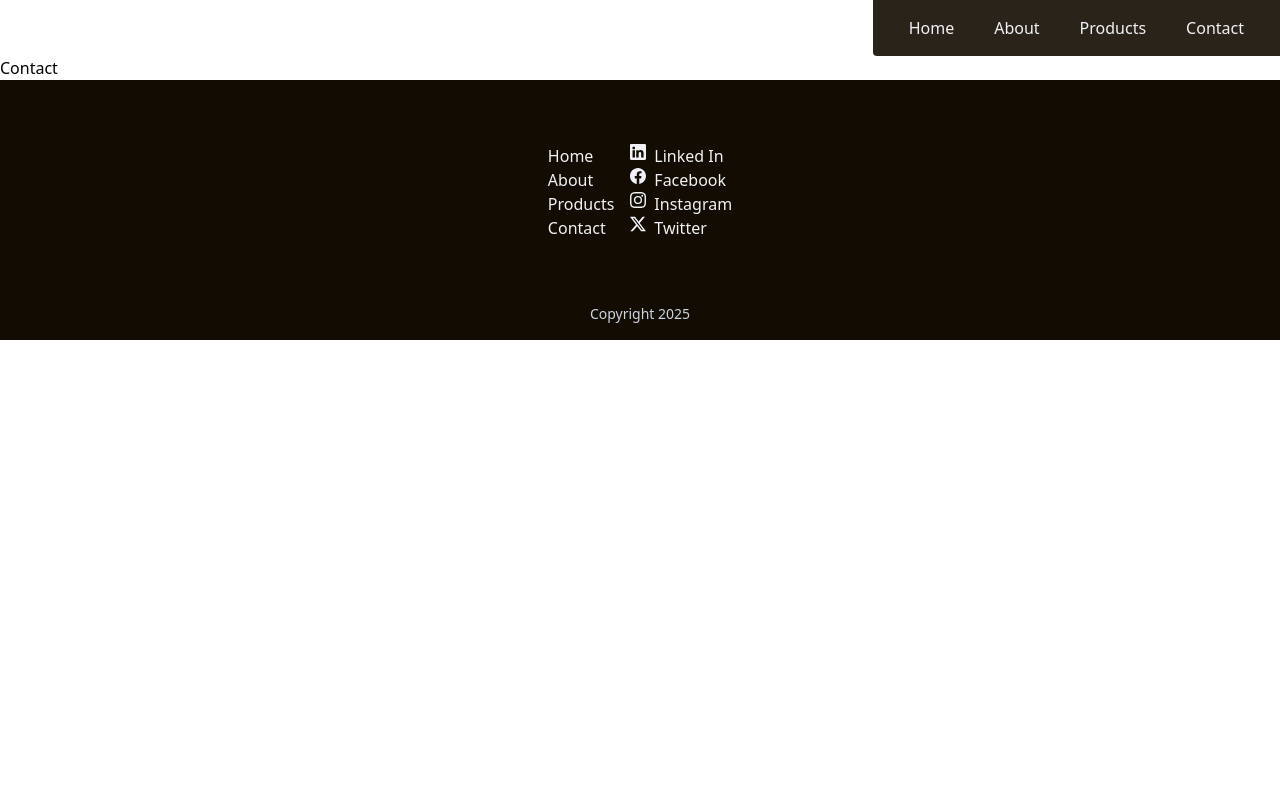
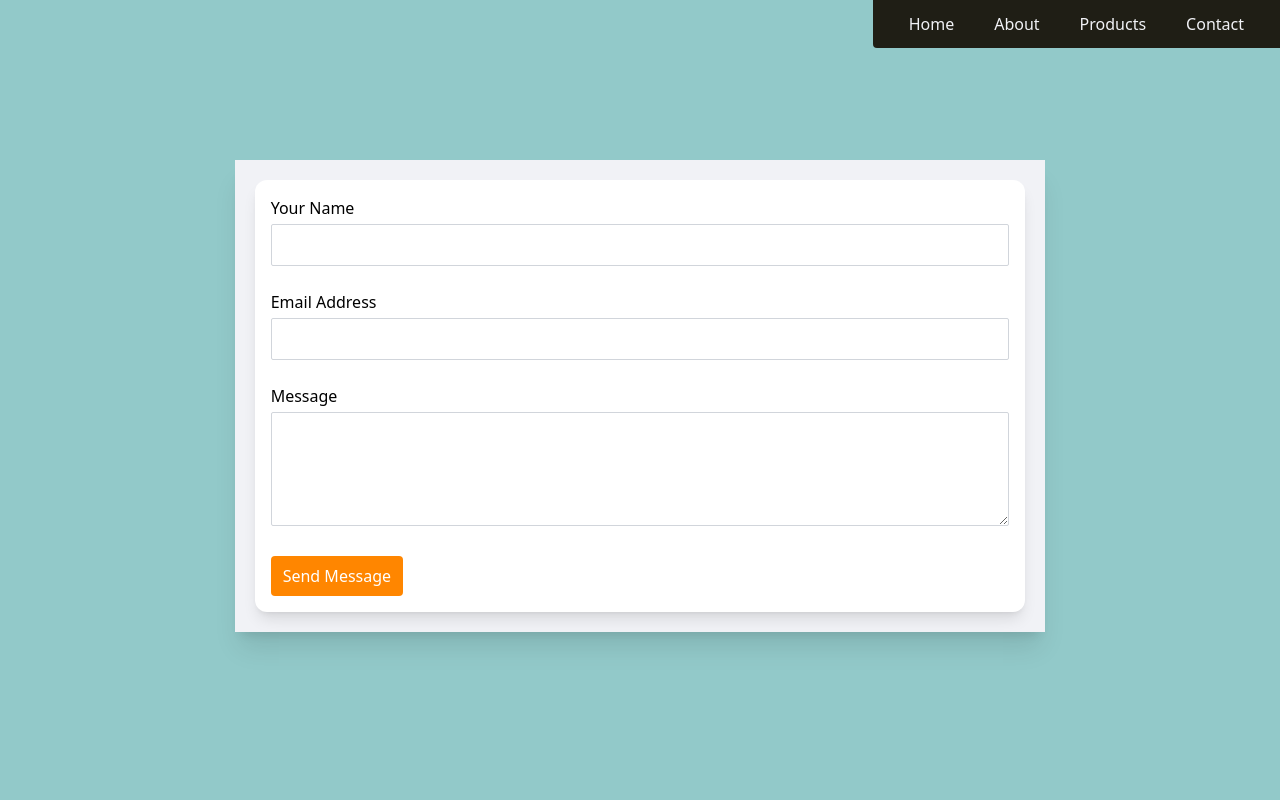
Before and after one commit to Junaidadams/bite-sized, a React (Vite) app: page /contact in a window 1280 px wide. Shown: the top 800 px of the page. Built offline with nearby package versions, Linux system fonts and the light colour scheme.

Commit message:
Small changes

```diff
--- a/src/components/ListingTile.jsx
+++ b/src/components/ListingTile.jsx
@@ -1,6 +1,8 @@
 import PropTypes from "prop-types";
 import { useContext, useState } from "react";
 import { CartContext } from "../context/CartContext";
+import { BsCartPlus } from "react-icons/bs";
+import { img } from "framer-motion/client";
 
 const ListingTile = ({ data }) => {
   const { addToCart } = useContext(CartContext);
@@ -12,17 +14,17 @@ const ListingTile = ({ data }) => {
   const handleAddToCart = () => {
     const cartItem = {
       key: data.key,
+      img: data.img,
       name: data.name,
       price: data.pricing,
       quantity: selectedQuantity,
       flavour: selectedFlavour,
     };
     addToCart(cartItem);
-    alert(`${data.name} added to cart`);
   };
 
   return (
-    <div className="w-full flex flex-col rounded-xl bg-white shadow-lg m-auto">
+    <div className="w-full flex flex-col rounded-t-xl rounded-b-sm bg-white shadow-lg m-auto">
       <div className="relative h-40">
         <img
           src={data.img}
@@ -32,7 +34,7 @@ const ListingTile = ({ data }) => {
       </div>
       <div className="flex flex-col justify-between p-4 sm:p-6 ">
         <div>
-          <h3 className="font-bold text-lg">{data.name}</h3>
+          <h3 className="font-bold tracking-wide text-xl">{data.name}</h3>
           <p className="text-gray-700">Price: R{data.pricing}</p>
 
           <div className="my-2">
@@ -82,9 +84,9 @@ const ListingTile = ({ data }) => {
 
         <button
           onClick={handleAddToCart}
-          className="bg-mainOrange text-white px-3 py-2 rounded mt-2 hover:bg-opacity-90"
+          className="bg-mainOrange text-white px-3 py-2 rounded mt-2 hover:bg-opacity-90 flex"
         >
-          Add to Cart
+          <span>Add to Cart</span> <BsCartPlus className="my-auto mx-2" />
         </button>
       </div>
     </div>
--- a/src/components/Navbar.jsx
+++ b/src/components/Navbar.jsx
@@ -38,7 +38,7 @@ const Navbar = () => {
         <Toggle isOpen={isOpen} onClick={() => setIsOpen(!isOpen)} />
       </div>
 
-      <ul className="space-x-8 capitalize px-8 rounded-bl md:flex hidden flex-row ml-auto text-mainWhite backdrop-blur bg-mainBlack bg-opacity-90 pb-4 pt-4">
+      <ul className="space-x-8 capitalize px-8 rounded-bl md:flex hidden flex-row ml-auto mb-auto text-mainWhite backdrop-blur bg-mainBlack bg-opacity-90 pb-3 pt-3">
         {navigationLinks.map((link) => (
           <li key={link.key} className="">
             <a
--- a/src/context/CartContext.jsx
+++ b/src/context/CartContext.jsx
@@ -1,3 +1,4 @@
+import { array } from "prop-types";
 import { createContext, useState, useEffect } from "react";
 
 export const CartContext = createContext();
@@ -18,8 +19,16 @@ export const CartProvider = ({ children }) => {
 
   const clearCart = () => setCart([]);
 
+  const removeFromCart = (item) => {
+    setCart((prevCart) =>
+      prevCart.filter((cartItem) => cartItem.key !== item.key)
+    );
+  };
+
   return (
-    <CartContext.Provider value={{ cart, addToCart, clearCart }}>
+    <CartContext.Provider
+      value={{ cart, addToCart, clearCart, removeFromCart }}
+    >
       {children}
     </CartContext.Provider>
   );
--- a/src/pages/Contact.jsx
+++ b/src/pages/Contact.jsx
@@ -1,5 +1,56 @@
 const Contact = () => {
-  return <div>Contact</div>;
+  return (
+    <div className="min-h-screen -mt-[56px] flex flex-col bg-mainBlue">
+      <div className="mx-auto my-20 min-h-screen w-[95%]">
+        <div className=" mx-auto md:my-10 lg:my-14 xl:my-20 sm:w-3/4 xl:w-2/3 bg-mainWhite p-3 sm:p-4 md:p-5 shadow-xl">
+          <form className="bg-white p-4 shadow-lg w-full space-y-6 rounded-xl">
+            <div>
+              <label className="block text-paynesGrey font-medium  mb-1">
+                Your Name
+              </label>
+              <input
+                type="text"
+                name="name"
+                required
+                className="w-full p-2 border border-gray-300 rounded-sm"
+              />
+            </div>
+
+            <div>
+              <label className="block text-paynesGrey font-medium  mb-1">
+                Email Address
+              </label>
+              <input
+                type="email"
+                name="email"
+                required
+                className="w-full p-2 border border-gray-300 rounded-sm"
+              />
+            </div>
+
+            <div>
+              <label className="block text-paynesGrey font-medium  mb-1">
+                Message
+              </label>
+              <textarea
+                name="message"
+                rows="4"
+                required
+                className="w-full p-2 border border-gray-300 rounded-sm"
+              />
+            </div>
+
+            <button
+              type="submit"
+              className="bg-mainOrange text-white px-3 py-2 rounded mt-2 hover:bg-opacity-90 flex"
+            >
+              Send Message
+            </button>
+          </form>
+        </div>
+      </div>
+    </div>
+  );
 };
 
 export default Contact;
--- a/src/pages/Faq.jsx
+++ /dev/null
@@ -1,5 +0,0 @@
-const Faq = () => {
-  return <div>Faq</div>;
-};
-
-export default Faq;
--- a/src/pages/Home.jsx
+++ b/src/pages/Home.jsx
@@ -10,7 +10,7 @@ const Home = () => {
           alt="Delicious pizza"
         />
         <div className="absolute inset-6 flex items-center justify-center">
-          <h1 className="text-white text-4xl font-serif font-black drop-shadow-lg">
+          <h1 className="text-white text-4xl font-serif font-black drop-shadow-lg backdrop-blur-sm p-2">
             Bite sized lunchbox solutions
           </h1>
         </div>
--- a/src/pages/Products.jsx
+++ b/src/pages/Products.jsx
@@ -3,22 +3,23 @@ import { snackItems } from "../../constants";
 import ListingTile from "../components/ListingTile";
 
 import { CartContext } from "../context/CartContext";
+import { Link } from "react-router-dom";
 
 const Products = () => {
   const { cart } = useContext(CartContext);
 
   return (
-    <div className="min-h-screen -mt-[56px] flex flex-col bg-mainWhite">
+    <div className="min-h-screen -mt-[56px] flex flex-col bg-mainBlue">
       <div className="mx-auto my-20 min-h-screen w-[95%]">
-        <div className=" mx-auto md:my-10 lg:my-14 xl:my-20 sm:w-3/4 xl:w-2/3 ">
+        <div className=" mx-auto md:my-10 lg:my-14 xl:my-20 sm:w-3/4 xl:w-2/3 bg-mainWhite p-3 sm:p-4 md:p-5 shadow-xl">
           <div className="grid grid-cols-1 lg:grid-cols-2 xl:grid-cols-3 gap-2 lg:gap-4 xl:gap-6">
             {snackItems.map((data) => (
               <ListingTile key={data.key} data={data} />
             ))}
           </div>
-          <div className="bg-mainBlack text-white p-4 mt-8">
-            <h1>Cart Summary</h1>
-            <ul>
+          <div className="bg-mainBlack text-white rounded-sm p-4 mt-8 ">
+            <h1 className=" font-bold text-xl border-b pb-1">Cart Summary</h1>
+            <ul className="text my-3">
               {cart.map((item, index) => (
                 <li key={index}>
                   {item.quantity} {item.name} -{" "}
@@ -26,6 +27,13 @@ const Products = () => {
                 </li>
               ))}
             </ul>
+            {/* <p>Total - </p> */}
+            <Link
+              to="/request-order"
+              className="bg-mainWhite text-mainBlack py-[3px] px-2 font rounded-sm"
+            >
+              Go to checkout
+            </Link>
           </div>
         </div>
       </div>
--- a/src/pages/RequestOrder.jsx
+++ b/src/pages/RequestOrder.jsx
@@ -1,20 +1,48 @@
 import { useContext } from "react";
 import { CartContext } from "../context/CartContext";
+import { CiTrash } from "react-icons/ci";
 
 const RequestOrder = () => {
-  const { cart, clearCart } = useContext(CartContext);
+  const { cart, clearCart, removeFromCart } = useContext(CartContext);
+
+  const handleRemoveFromCart = (item) => {
+    const cartItem = {
+      key: item.key,
+      img: item.img,
+      name: item.name,
+      price: item.pricing,
+    };
+    removeFromCart(cartItem);
+  };
+
   return (
-    <div className="min-h-screen -mt-[56px] flex bg-mainWhite">
-      <div className="mt-10 p-4 bg-gray-100 rounded-lg">
+    <div className="min-h-screen -mt-[56px] flex flex-col bg-mainBlue">
+      <div className="mx-auto my-20 min-h-screen w-[95%]">
+        <div className=" mx-auto md:my-10 lg:my-14 xl:my-20 sm:w-3/4 xl:w-2/3 bg-mainWhite p-3 sm:p-4 md:p-5 shadow-xl">
+          <div className="bg-white p-4 shadow-lg rounded-xl">
             <h2 className="font-bold text-lg">Cart</h2>
             {cart.length === 0 ? (
               <p>Your cart is empty.</p>
             ) : (
-          <ul>
+              <ul className="space-y-1">
                 {cart.map((item, index) => (
-              <li key={index}>
+                  <li key={index} className="flex">
+                    <img
+                      alt={item.name}
+                      src={item.img}
+                      className="w-8 h-8 rounded-sm object-cover my-auto mr-2"
+                    />
+                    <span className="my-auto">
                       {item.name} - {item.flavour ? `${item.flavour}, ` : ""}
                       {item.quantity} for R{item.price}
+                    </span>
+                    <button
+                      type="button"
+                      className="ml-auto"
+                      onClick={() => handleRemoveFromCart(item)}
+                    >
+                      <CiTrash size={22} />
+                    </button>
                   </li>
                 ))}
               </ul>
@@ -27,6 +55,8 @@ const RequestOrder = () => {
             </button>
           </div>
         </div>
+      </div>
+    </div>
   );
 };
 
--- a/src/pages/Services.jsx
+++ /dev/null
@@ -1,5 +0,0 @@
-const Services = () => {
-  return <div>Services</div>;
-};
-
-export default Services;
```
Lines whose indentation alone changed are shown as unchanged.
